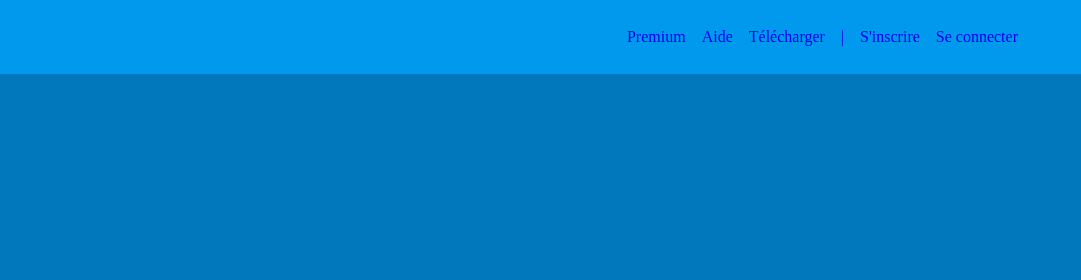
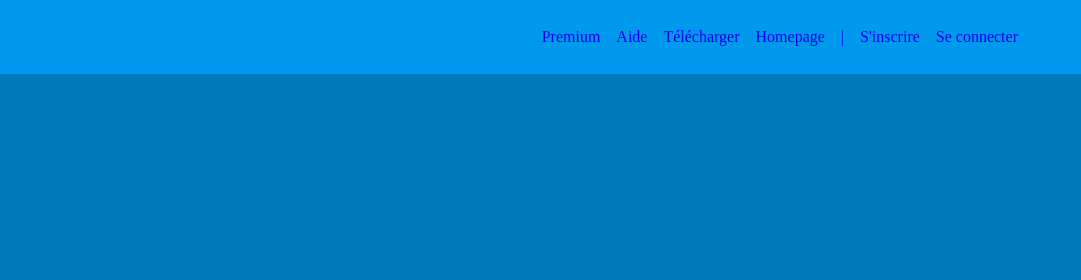
Before and after one commit to AlexandreAllard/TPGIT_G4, a plain HTML site: page src/spotify.html in a window 1280 px wide. Shown: the top 280 px of the page, 199-1280 px from the left. Drawn offline with Linux system fonts and the light colour scheme; files that its build step writes are made by us from their sources; files whose address does not match are found by name.

Commit message:
Homepage button on the navbar (#4) (#6)
* Documentation addition to the project (#1)

In this commit, we are adding differents documentation templates as: the README.md, CONTRIBUTING.md, issues templates and some other elements.

* Homepage link added on the navbar

This commit is an improvement to the navbar as suggested in the ISSUE #2. The navbar now comes with a link to get back on the homepage.

```diff
--- a/src/spotify.html
+++ b/src/spotify.html
@@ -18,6 +18,7 @@
 						<li><a href="#">Premium</a></li>
 						<li><a href="#">Aide</a></li>
 						<li><a href="#">Télécharger</a></li>
+						<li><a href="#">Homepage</a></li>
 						<li><a href="#">|</a></li>
 						<li><a href="#">S'inscrire</a></li>
 						<li><a href="#">Se connecter</a></li>
```
